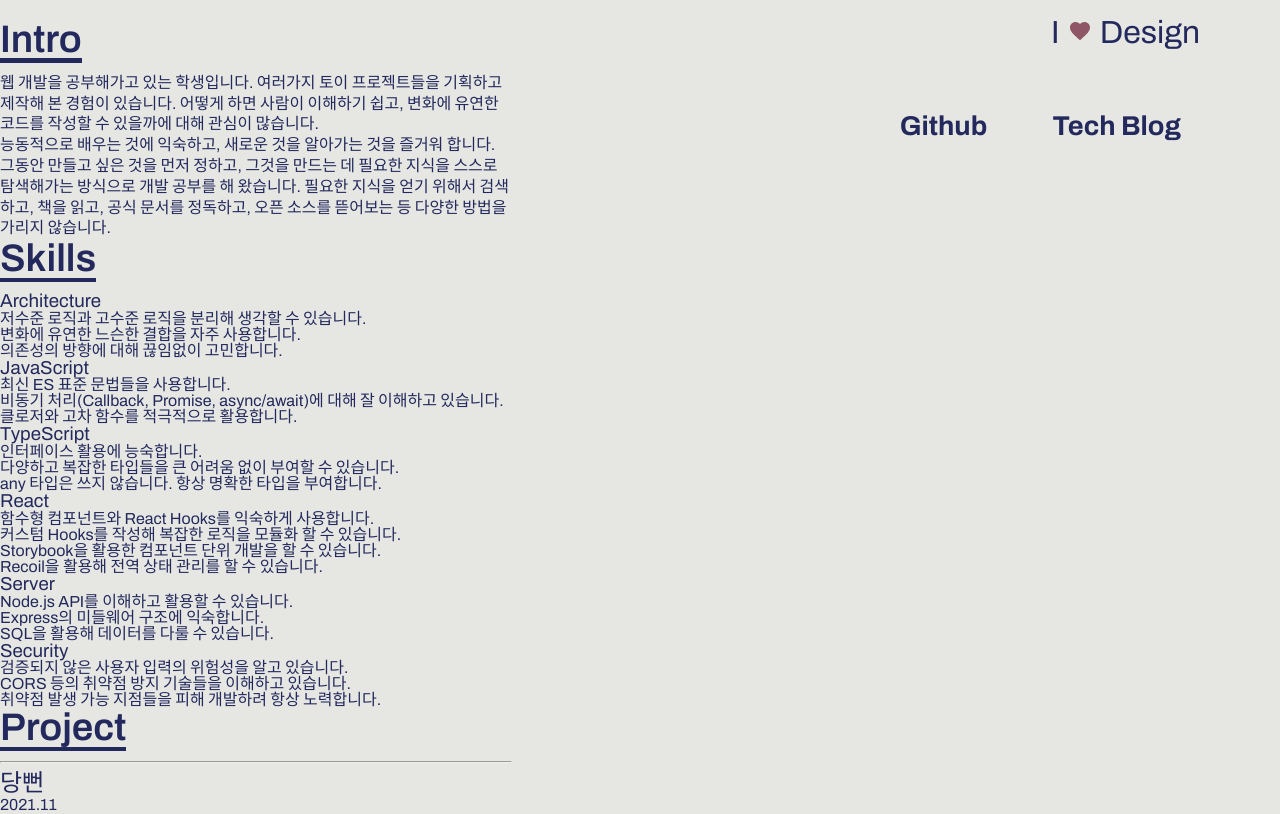
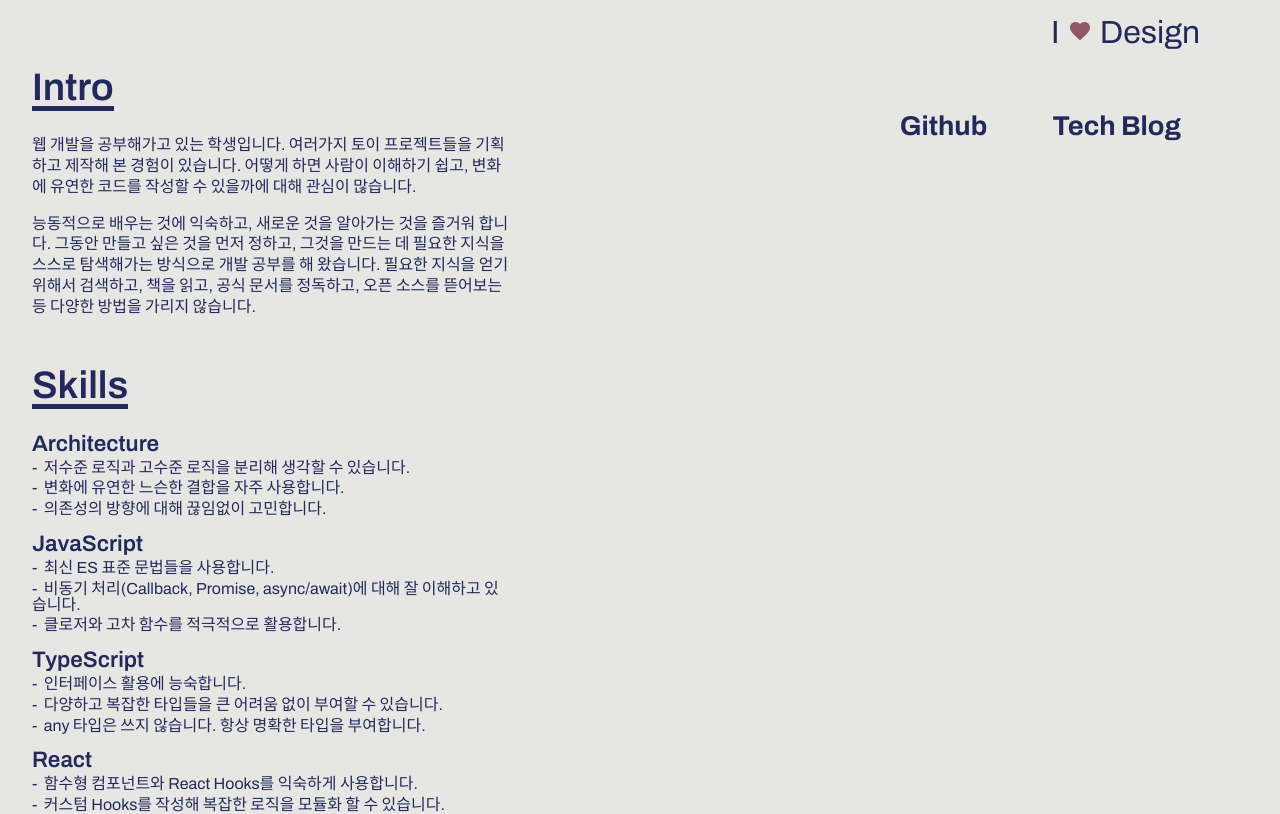
Before and after one commit to Tekiter/tekiter.github.io, a Next.js app: page / in a window 1280 px wide. Shown: the part 620-1434 px from the top of the page. Built offline with nearby package versions, Linux system fonts and the light colour scheme.

Commit message:
Add styles

```diff
--- a/components/content/index.tsx
+++ b/components/content/index.tsx
@@ -1,3 +1,4 @@
+import styled from "styled-components";
 import { MDXComponents } from "mdx/types";
 import { MDXProvider } from "@mdx-js/react";
 import { Title } from "@/components/common/Title";
@@ -9,7 +10,12 @@ import Activity from "@/data/activity.mdx";
 
 export function Content() {
   const componentMap: MDXComponents = {
-    h1: Title,
+    h1: TopTitle,
+    h2: SubTitle,
+    h3: MiniTitle,
+    p: Paragraph,
+    li: ListItem,
+    hr: HorizontalLine,
   };
 
   return (
@@ -21,3 +27,35 @@ export function Content() {
     </MDXProvider>
   );
 }
+
+const TopTitle = styled(Title)`
+  margin-top: 3rem;
+  margin-bottom: 1.5rem;
+`;
+
+const Paragraph = styled.p`
+  margin-bottom: 1em;
+`;
+
+const SubTitle = styled.h2`
+  font-weight: 700;
+  font-size: 1.6rem;
+`;
+
+const MiniTitle = styled.h3`
+  font-weight: 600;
+  font-size: 1.4rem;
+  margin-top: 0.7em;
+  margin-bottom: 0.2em;
+`;
+
+const ListItem = styled.li`
+  &::before {
+    content: "-";
+    margin-right: 0.4em;
+  }
+
+  margin-bottom: 0.3em;
+`;
+
+const HorizontalLine = styled.hr``;
--- a/pages/index.tsx
+++ b/pages/index.tsx
@@ -35,4 +35,5 @@ const ContentSlot = styled.div`
   padding-top: 80vh;
 
   width: 40vw;
+  padding-left: 2rem;
 `;
```
